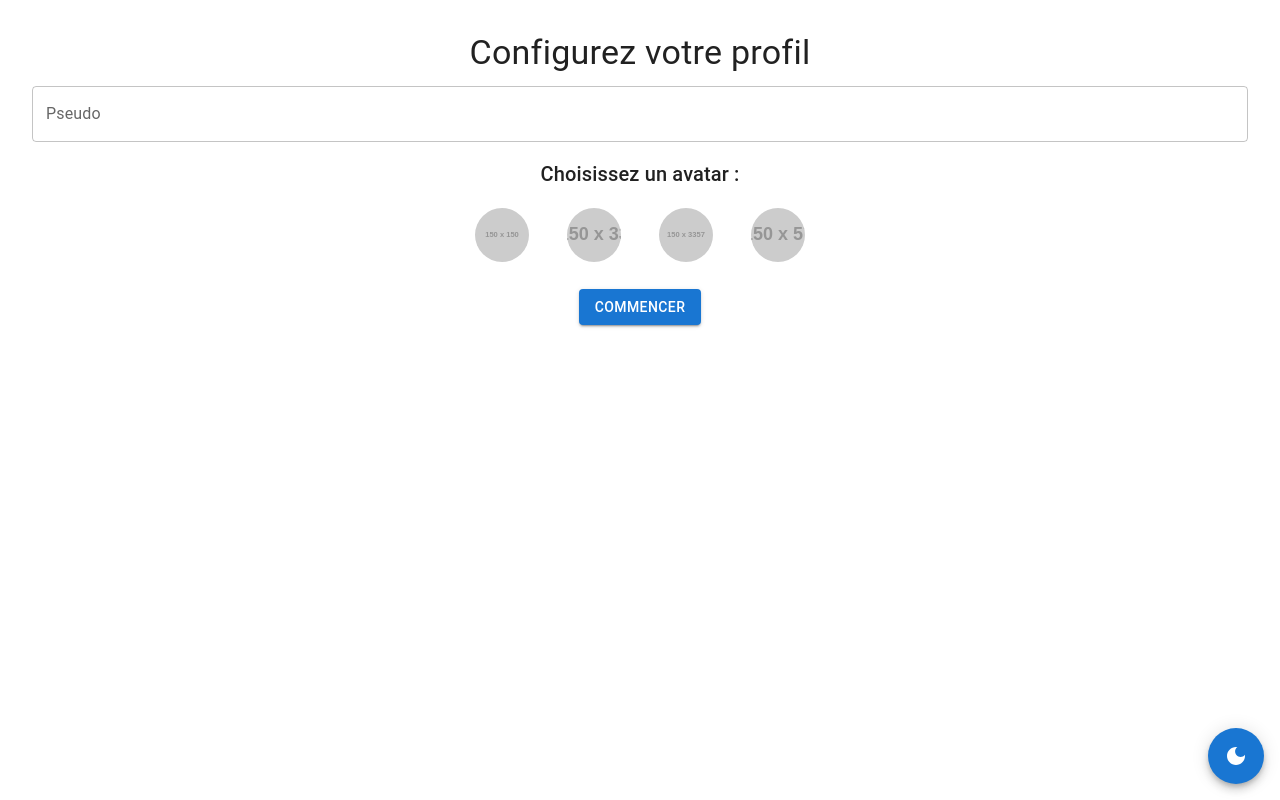
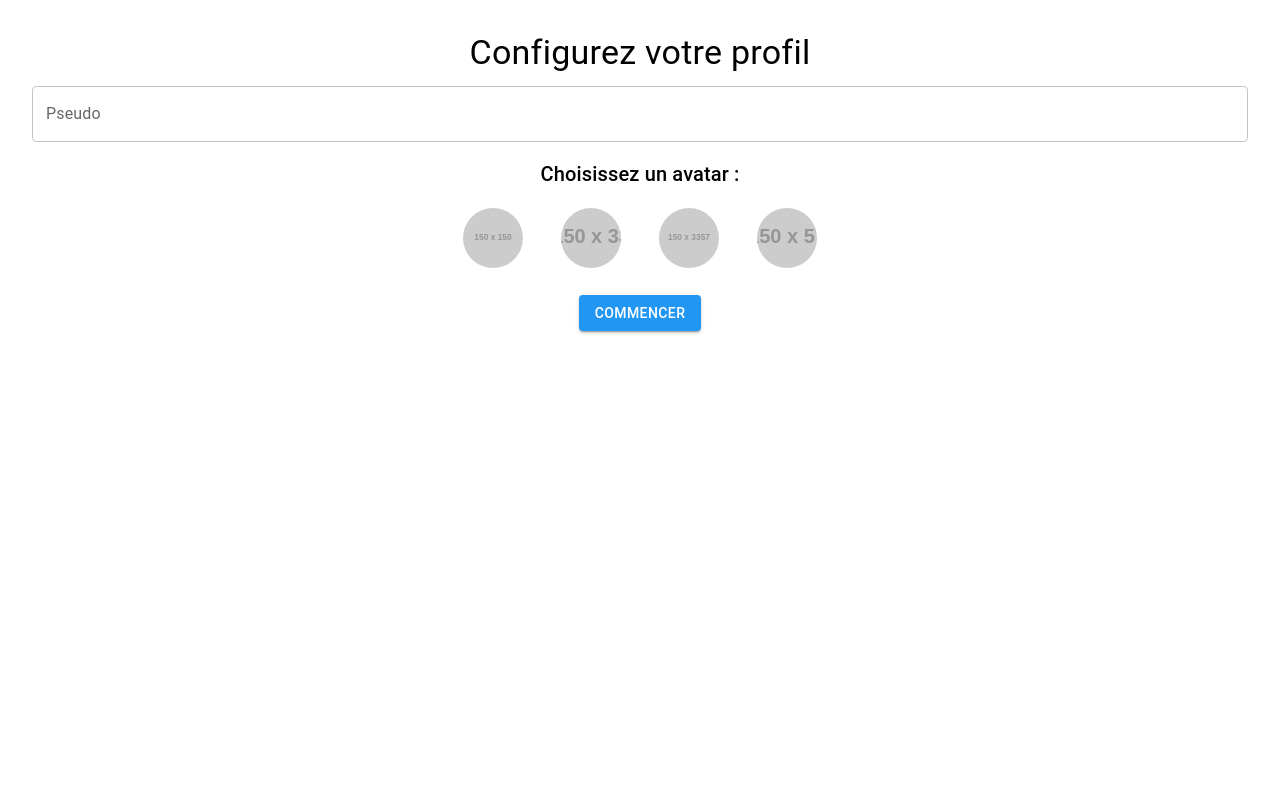
Before and after one commit to hamzamachnaoui/Chatbot, a React (Create React App) app: page / in a window 1280 px wide. Built offline with nearby package versions, Linux system fonts and the light colour scheme.

Commit message:
Dark Mode Dev 2

```diff
--- a/src/App.js
+++ b/src/App.js
@@ -15,6 +15,7 @@ import {
   onSnapshot,
   query,
   orderBy,
+  getDocs,
 } from "firebase/firestore";
 import {
   getAuth,
@@ -32,13 +33,13 @@ import {
   ListItemAvatar,
   Box,
   Typography,
+  Fab,
   createTheme,
   ThemeProvider,
-  CssBaseline,
-  Fab,
 } from "@mui/material";
-import { DarkMode, LightMode } from "@mui/icons-material";
+import { Brightness4, Brightness7 } from "@mui/icons-material";
 import EmojiPicker from "emoji-picker-react";
+import { grey, blue } from "@mui/material/colors";
 
 // Configuration Firebase
 const firebaseConfig = {
@@ -54,43 +55,28 @@ const app = initializeApp(firebaseConfig);
 const db = getFirestore(app);
 const auth = getAuth(app);
 
-const lightTheme = createTheme({
-  palette: {
-    mode: "light",
-  },
-});
-
-const darkTheme = createTheme({
-  palette: {
-    mode: "dark",
-  },
-});
-
 function App() {
   const [darkMode, setDarkMode] = useState(false);
+  const theme = createTheme({
+    palette: {
+      mode: darkMode ? "dark" : "light",
+      background: {
+        default: darkMode ? grey[900] : grey[100],
+      },
+      primary: blue,
+    },
+  });
 
   const toggleDarkMode = () => setDarkMode(!darkMode);
 
   return (
-    <ThemeProvider theme={darkMode ? darkTheme : lightTheme}>
-      <CssBaseline />
+    <ThemeProvider theme={theme}>
       <Router>
         <Routes>
           <Route path="/" element={<ProfileSetup />} />
-          <Route path="/chat/:roomId/*" element={<ChatWithRooms />} />
+          <Route path="/chat/:roomId/*" element={<ChatWithRooms toggleDarkMode={toggleDarkMode} />} />
         </Routes>
       </Router>
-      <Fab
-        color="primary"
-        onClick={toggleDarkMode}
-        sx={{
-          position: "fixed",
-          bottom: 16,
-          right: 16,
-        }}
-      >
-        {darkMode ? <LightMode /> : <DarkMode />}
-      </Fab>
     </ThemeProvider>
   );
 }
@@ -181,7 +167,7 @@ function ProfileSetup() {
   );
 }
 
-function ChatWithRooms() {
+function ChatWithRooms({ toggleDarkMode }) {
   const rooms = [
     "Général",
     "Programmation",
@@ -284,6 +270,13 @@ function ChatWithRooms() {
           <Route path="*" element={<ChatRoom />} />
         </Routes>
       </Box>
+      <Fab
+        color="primary"
+        sx={{ position: "fixed", bottom: 16, right: 16 }}
+        onClick={toggleDarkMode}
+      >
+        {darkMode ? <Brightness7 /> : <Brightness4 />}
+      </Fab>
     </Box>
   );
 }
```
